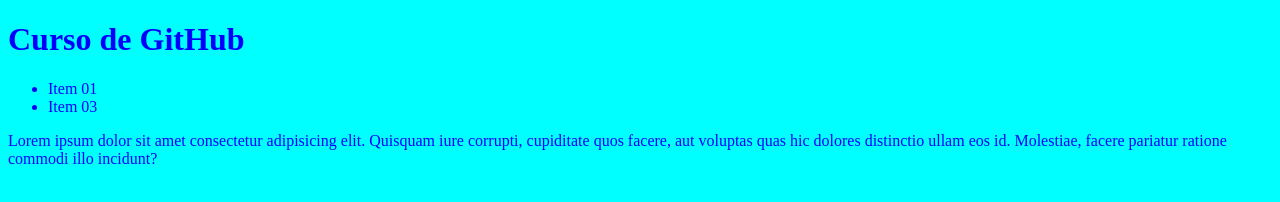
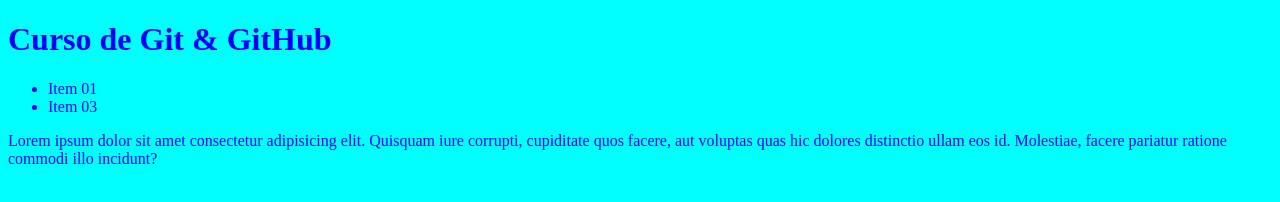
Before and after one commit to ulisesvv1985/28125, a plain HTML site: page index.html in a window 1280 px wide. Drawn offline with Linux system fonts and the light colour scheme.

Commit message:
Commit desde GitHub

```diff
--- a/index.html
+++ b/index.html
@@ -8,7 +8,7 @@
     <link rel="stylesheet" href="estilos.css">
 </head>
 <body>
-    <h1>Curso de GitHub</h1>
+    <h1>Curso de Git & GitHub</h1>
     <ul>
         <li>Item 01</li>
         <li>Item 03</li>
```
